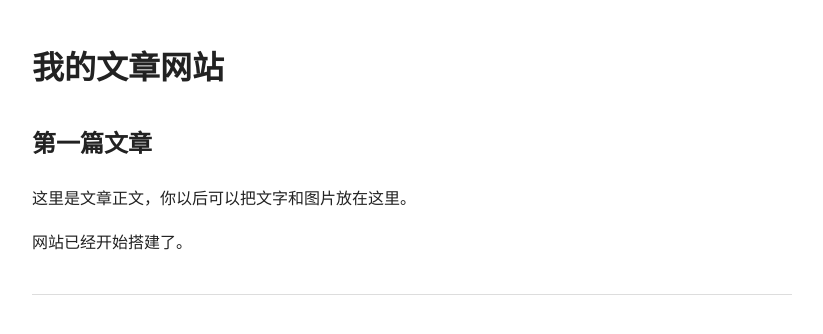
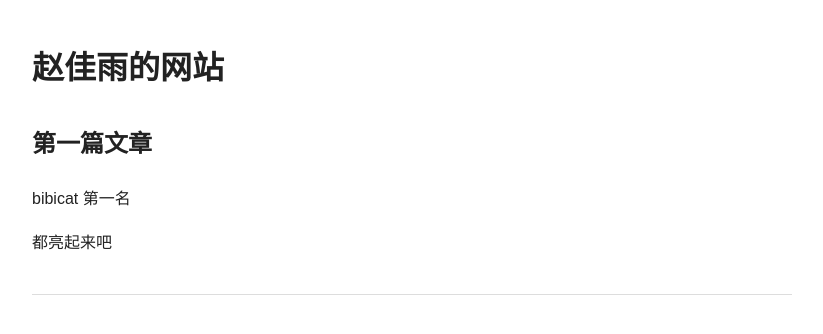
Before and after one commit to theskyclear0608/zhaojiayu.github.io, a plain HTML site: page index.html in a window 1280 px wide. Shown: the whole page, without its empty margins (228-1051 px from the left). Drawn offline with Linux system fonts and the light colour scheme.

Commit message:
Update index.html

```diff
--- a/index.html
+++ b/index.html
@@ -3,7 +3,7 @@
 <head>
   <meta charset="UTF-8">
   <meta name="viewport" content="width=device-width, initial-scale=1.0">
-  <title>我的文章网站</title>
+  <title>我的网站</title>
   <style>
     body {
       max-width: 760px;
@@ -29,11 +29,11 @@
   </style>
 </head>
 <body>
-  <h1>我的文章网站</h1>
+  <h1>赵佳雨的网站</h1>
   <div class="article">
     <h2>第一篇文章</h2>
-    <p>这里是文章正文，你以后可以把文字和图片放在这里。</p>
-    <p>网站已经开始搭建了。</p>
+    <p>bibicat 第一名</p>
+    <p>都亮起来吧</p>
   </div>
 </body>
 </html>
```
